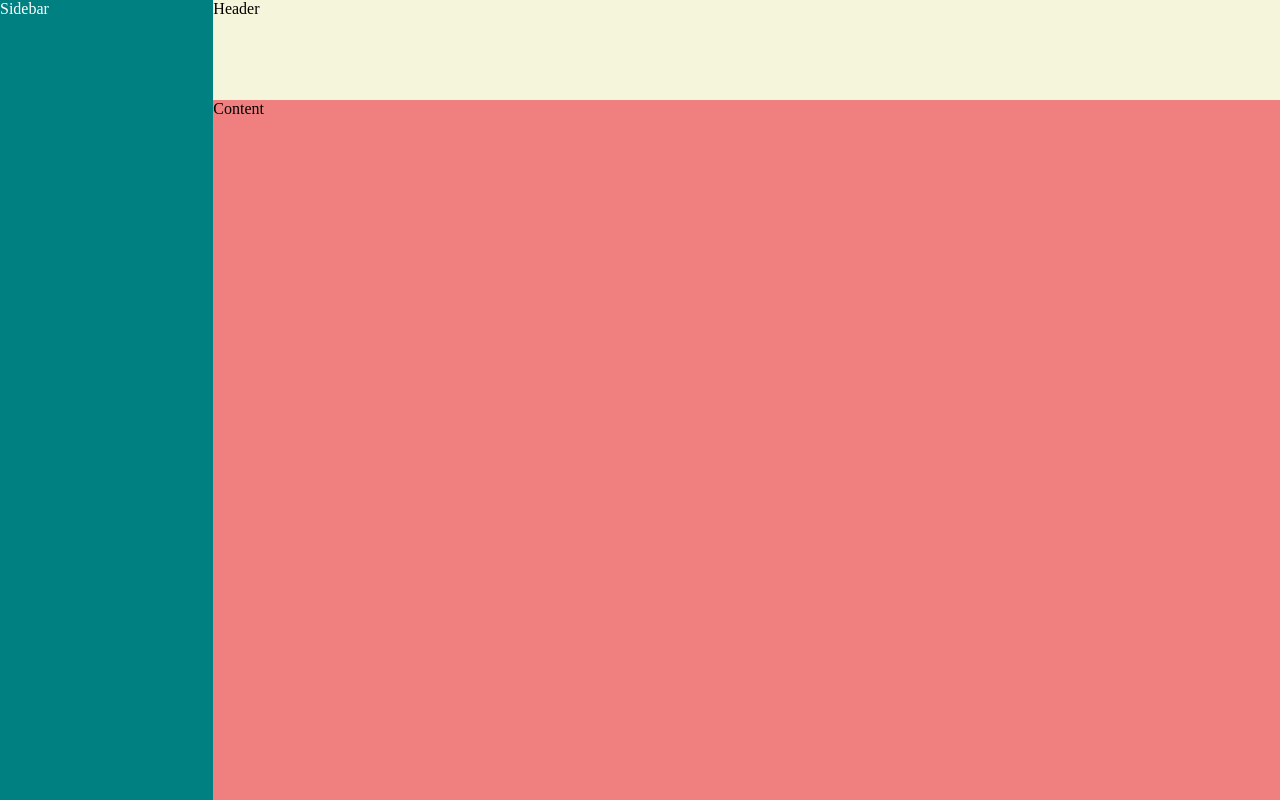
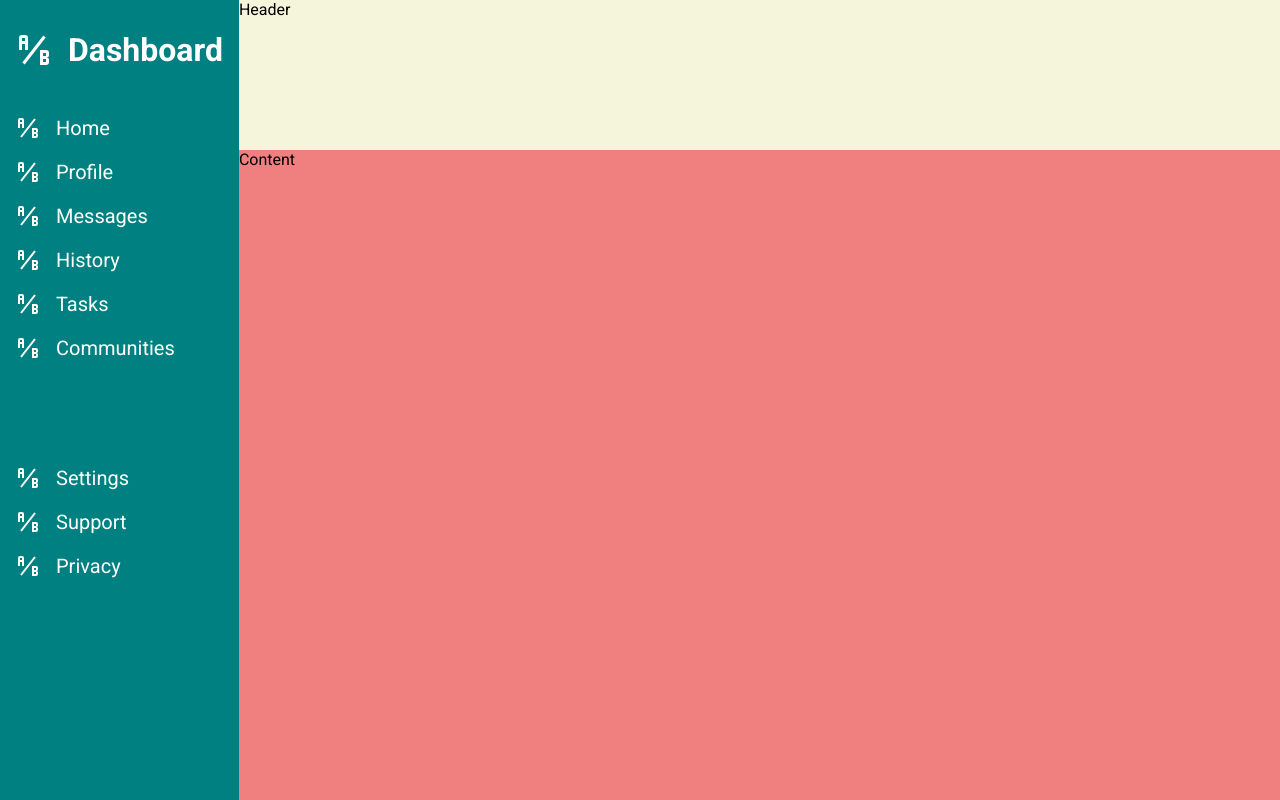
Before and after one commit to shivamgangwani/top-project-admin-dashboard, a plain HTML site: page index.html in a window 1280 px wide. Drawn offline with Linux system fonts and the light colour scheme.

Commit message:
Complete Sidebar Layout
- Dummy icons used for now

```diff
--- a/index.html
+++ b/index.html
@@ -8,7 +8,45 @@
 </head>
 <body>
     <div class="container">
-        <div id="sidebar">Sidebar</div>
+        <div id="sidebar">
+            <div id="logo">
+                <img src="assets/icons/test.svg"></img>
+                <h1>Dashboard</h1>
+            </div>
+
+            <div id="nav">
+                <div class="sidebar-item">
+                    <a href="#"><img src="assets/icons/test.svg"></img>Home</a>
+                </div>
+                <div class="sidebar-item">
+                    <a href="#"><img src="assets/icons/test.svg"></img>Profile</a>
+                </div>
+                <div class="sidebar-item">
+                    <a href="#"><img src="assets/icons/test.svg"></img>Messages</a>
+                </div>
+                <div class="sidebar-item">
+                    <a href="#"><img src="assets/icons/test.svg"></img>History</a>
+                </div>
+                <div class="sidebar-item">
+                    <a href="#"><img src="assets/icons/test.svg"></img>Tasks</a>
+                </div>
+                <div class="sidebar-item">
+                    <a href="#"><img src="assets/icons/test.svg"></img>Communities</a>
+                </div>
+            </div>
+
+            <div id="support-nav">
+                <div class="sidebar-item">
+                    <a href="#"><img src="assets/icons/test.svg"></img>Settings</a>
+                </div>
+                <div class="sidebar-item">
+                    <a href="#"><img src="assets/icons/test.svg"></img>Support</a>
+                </div>
+                <div class="sidebar-item">
+                    <a href="#"><img src="assets/icons/test.svg"></img>Privacy</a>
+                </div>
+            </div>
+        </div>
         <div id="header">Header</div>
         <div id="content">Content</div>
     </div>
--- a/style.css
+++ b/style.css
@@ -1,19 +1,55 @@
+@import url('https://fonts.googleapis.com/css2?family=Roboto:ital,wght@0,100;0,300;0,400;0,500;0,700;0,900;1,100;1,300;1,400;1,500;1,700;1,900&display=swap');
 body {
     margin: 0;
+    font-family: Roboto;
 }
 
 .container {
     height: 100vh;
     display: grid;
-    grid-template: [header-top] 100px [header-end content-start] 1fr [content-end] /
+    grid-template: [header-top] 150px [header-end content-start] 1fr [content-end] /
                     [sidebar-start] 1fr [sidebar-end content-start] 5fr [content-end];
 }
 
 #sidebar{
     grid-row: 1 / -1;
-
     background-color: teal;
     color: white;
+    display: grid;
+    grid-template-columns: 1fr;
+    grid-template-rows: 100px 1fr 1fr;
+    padding: 0rem 1rem;
+}
+
+#logo {
+    display: inline-flex;
+    align-items: center;
+}
+
+#logo img{
+    height: 36px;
+    width: auto;
+    filter: invert();
+    margin-right: 1rem;
+}
+
+.sidebar-item {
+    margin: 1rem 0rem;
+}
+
+.sidebar-item a{
+    color: white;
+    text-decoration: none;
+    font-size: 1.25rem;
+    display: inline-flex;
+    align-items: center;
+}
+
+.sidebar-item img{
+    height: 24px;
+    width: auto;
+    filter: invert(100%);
+    margin-right: 1rem;
 }
 
 #header{
```
Also changed, not shown: assets/icons/test.svg (added).
